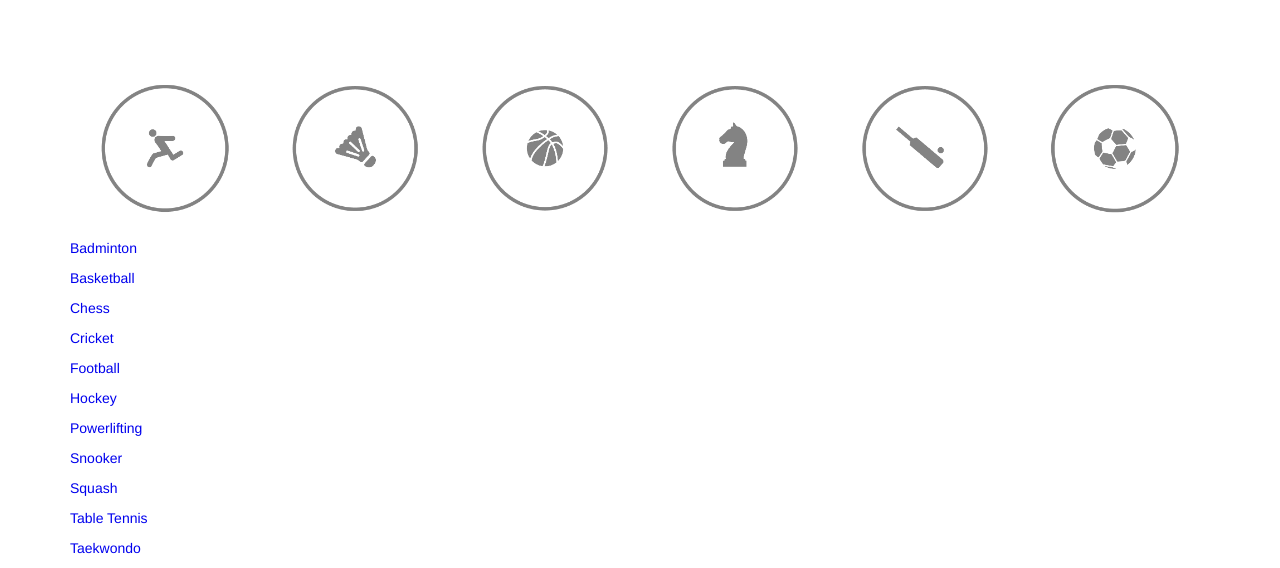
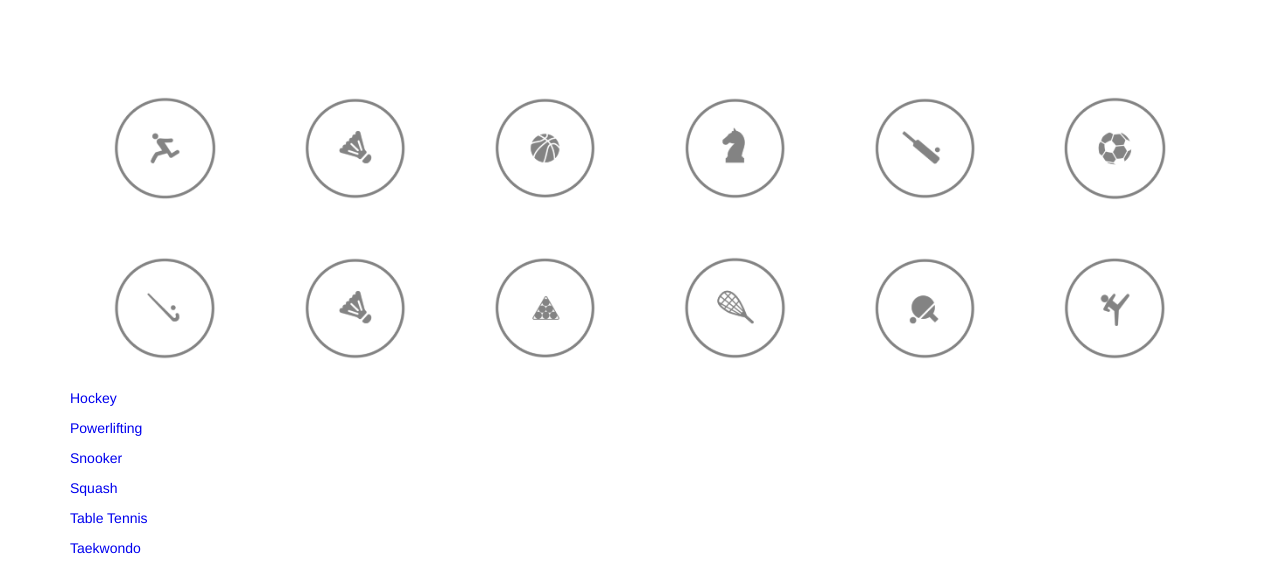
Before and after one commit to VarunBhandia/DesignStudioSangram, a PHP site: page /livescores.php in a window 1280 px wide. Shown: the part 73-641 px from the top of the page. Run offline with PHP 8.4, Linux system fonts and the light colour scheme.

Commit message:
Live Score main page

```diff
--- a/css/style.css
+++ b/css/style.css
@@ -397,7 +397,7 @@ padding-top: 2em;
 
 }
         .liveIcons{
-            padding: 1em;
+            padding: 2em;
             width: 100%;
         }
 
--- a/events.php
+++ b/events.php
@@ -424,7 +424,7 @@
                 </div>
                 <div class="col-md-6 col-xs-12">
                     <div class="thumbnail_events">
-                        <div class="event_image"><img src="img/yoga-to-wake-up.png" style="width: 100%;"></div>
+                        <div class="event_image"><img src="img/web/yoga-to-wake-up.png" style="width: 100%;"></div>
                         <div class="event_content">
                             <p class="name_event">YOGA</p>
                             <p class="post_event">Derived from the Sanskrit word, ‘Yuj’ which means union, yoga is the union mind and body to achieve wisdom, peace and harmony. Celebrating the Indian art and legacy of yoga in IITR, Sangram brings to its participants the well-known and world famous sport to Roorkee's grounds.</p>
--- a/liveScores.php
+++ b/liveScores.php
@@ -24,6 +24,7 @@
     <?php include("navbar.php"); ?>
     <div class="container">
         <div style="margin-top:10em;">
+
             <div class="row">
                 <div class="col-md-2 col-xs-6">
                     <center>
@@ -51,17 +52,44 @@
                     </center>
                 </div>
                 <div class="col-md-2 col-xs-6">
-                                        <center></center>
-
-                    <a href = "Football.php"><img src="img/live/football.png"  class="liveIcons"></a>
+                    <center>
+                        <a href = "Football.php"><img src="img/live/football.png"  class="liveIcons"></a>
+                    </center>
                 </div>
             </div>
-            <p></p>
-            <p><a href = "Badminton.php">Badminton</a></p>
-            <p><a href = "Basketball.php">Basketball</a></p>
-            <p><a href = "Chess.php">Chess</a></p>
-            <p><a href = "Cricket.php">Cricket</a></p>
-            <p><a href = "Football.php">Football</a></p>
+
+            <div class="row">
+                <div class="col-md-2 col-xs-6">
+                    <center>
+                        <a href = "Hockey.php"><img src="img/live/hockeyy-01.png"  class="liveIcons"></a>
+                    </center>
+                </div>
+                <div class="col-md-2 col-xs-6">
+                    <center>
+                        <a href = "Powerlifting.php"><img src="img/live/badminton-01.png"  class="liveIcons"></a>
+                    </center>
+                </div>
+                <div class="col-md-2 col-xs-6">
+                    <center>
+                        <a href = "Snooker.php"><img src="img/live/snoker-01.png"  class="liveIcons"></a>
+                    </center>
+                </div>
+                <div class="col-md-2 col-xs-6">
+                    <center>
+                        <a href = "Squash.php"><img src="img/live/squash-01.png"  class="liveIcons"></a>
+                    </center>
+                </div>
+                <div class="col-md-2 col-xs-6">
+                    <center>
+                        <a href = "TableTennis.php"><img src="img/live/TABLE%20TENNIS-01.png"  class="liveIcons"></a>
+                    </center>
+                </div>
+                <div class="col-md-2 col-xs-6">
+                    <center>
+                        <a href = "Taekwondo.php"><img src="img/live/taekwondo-01.png"  class="liveIcons"></a>
+                    </center>
+                </div>
+            </div>
             <p><a href = "Hockey.php">Hockey</a></p>
             <p><a href = "Powerlifting.php">Powerlifting</a></p>
             <p><a href = "Snooker.php">Snooker</a></p>
```
Also changed, not shown: img/live/POWERLIFT-01.png (added), img/web/yoga-to-wake-up.png (renamed from img/yoga-to-wake-up.png), img/web/yoga.jpg (deleted), 1 other file.
